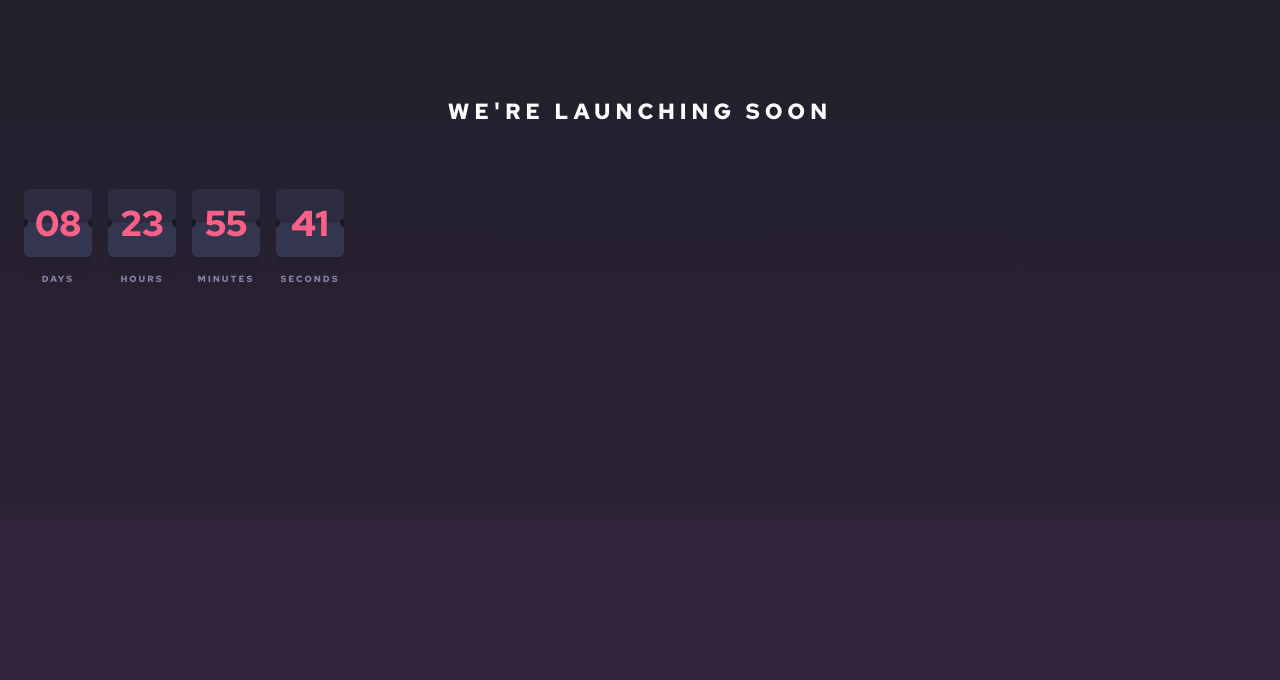
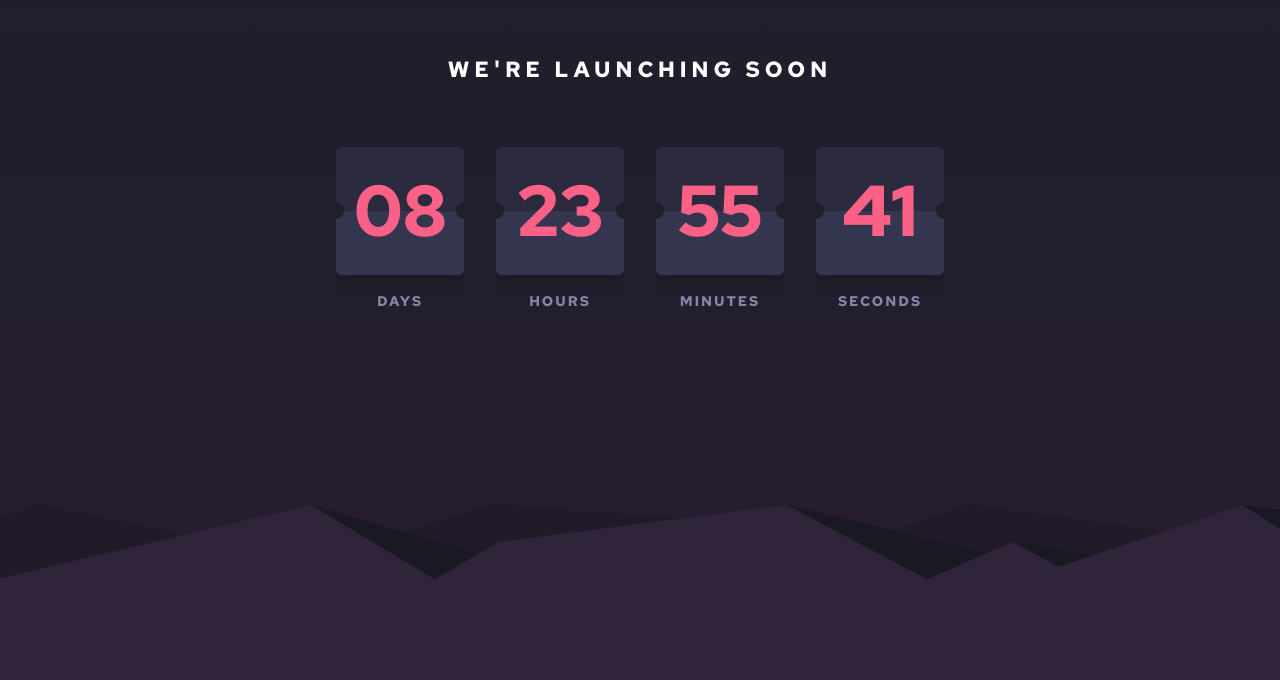
Before and after one commit to jobayer977/countdown, an Astro site: page / in a window 1280 px wide. Shown: the part 120-800 px from the top of the page. Built offline with nearby package versions, Linux system fonts and the light colour scheme; Astro itself is replaced by a stand-in of ours.

Commit message:
Added desktop version

```diff
--- a/src/components/App.svelte
+++ b/src/components/App.svelte
@@ -1,9 +1,10 @@
 <script>
   import Counter from './Counter.svelte';
+  import Footer from './Footer.svelte';
 </script>
 
 <body
-  class="grid grid-rows-[1fr_auto] items-center min-h-lvh bg-gradient-to-b from-blue-800 to-purple bg-blue-800 font-bold text-center"
+  class="grid grid-rows-[1fr_auto] items-center min-h-lvh bg-gradient-to-b from-blue-800 to-purple font-bold text-center"
 >
   <main class="px-6">
     <h1
@@ -13,5 +14,5 @@
     </h1>
     <Counter />
   </main>
-  <div class="p-20 bg-purple"></div>
+  <Footer />
 </body>
--- a/src/components/Counter.svelte
+++ b/src/components/Counter.svelte
@@ -2,7 +2,9 @@
   import CounterItem from './CounterItem.svelte';
 </script>
 
-<div class="grid grid-cols-[repeat(auto-fit_,4.25rem)] gap-4">
+<div
+  class="grid grid-cols-[repeat(auto-fit_,minmax(4.25rem_,auto))] justify-center gap-4 sm:gap-8"
+>
   <CounterItem label="days" value="08" />
   <CounterItem label="hours" value="23" />
   <CounterItem label="minutes" value="55" />
--- a/src/components/CounterItem.svelte
+++ b/src/components/CounterItem.svelte
@@ -5,13 +5,17 @@
 
 <div class="relative overflow-clip">
   <div
-    class="board flex items-center justify-center bg-gradient-to-b from-blue-600/50 to-50% to-blue-600 from-50% size-[4.25rem] rounded-md shadow-lg before:bg-blue-900 after:bg-blue-900"
+    class="board flex items-center justify-center bg-gradient-to-b from-blue-600/50 to-50% to-blue-600 from-50% size-[4.25rem] sm:size-[8rem] rounded-md shadow-lg before:bg-blue-800 after:bg-blue-800"
   >
-    <p class="text-primary-red text-xl">
+    <p class="text-primary-red text-xl sm:text-[4.5rem]">
       {value.toLocaleString('en-US', { minimumIntegerDigits: 2 })}
     </p>
   </div>
-  <p class="text-primary-blue text-sm uppercase tracking-[2px] my-4">{label}</p>
+  <p
+    class="text-primary-blue text-sm sm:text-base uppercase tracking-[2px] my-4"
+  >
+    {label}
+  </p>
 </div>
 
 <style>
@@ -32,4 +36,11 @@
   .board::after {
     right: calc(var(--radius) / -2);
   }
+
+  @media only screen and (min-width: 640px) {
+    .board::before,
+    .board::after {
+      --radius: 1rem;
+    }
+  }
 </style>
--- /dev/null
+++ b/src/components/Footer.svelte
@@ -0,0 +1,39 @@
+<script>
+  import facebookIcon from '../../public/images/icon-facebook.svg';
+  import pinterestIcon from '../../public/images/icon-pinterest.svg';
+  import instagramIcon from '../../public/images/icon-instagram.svg';
+</script>
+
+<footer class="pt-28 pb-10">
+  <ul class="flex justify-center gap-8">
+    <li>
+      <button>
+        <image src={facebookIcon.src} />
+      </button>
+    </li>
+    <li>
+      <button>
+        <image src={pinterestIcon.src} />
+      </button>
+    </li>
+    <li>
+      <button>
+        <image src={instagramIcon.src} />
+      </button>
+    </li>
+  </ul>
+</footer>
+
+<style>
+  footer {
+    background-image: url('/images/pattern-hills.svg');
+    background-size: cover;
+    background-position: center;
+  }
+
+  @media only screen and (max-width: 640px) {
+    footer {
+      background-position: top 0 right 15%;
+    }
+  }
+</style>
--- a/src/pages/index.astro
+++ b/src/pages/index.astro
@@ -5,7 +5,7 @@ import App from '../components/App.svelte';
 <html lang="en">
   <head>
     <meta charset="utf-8" />
-    <link rel="icon" type="image/svg+xml" href="/favicon.svg" />
+    <link rel="icon" type="image/svg+xml" href="/images/favicon-32x32.png" />
     <meta name="viewport" content="width=device-width" />
     <meta name="generator" content={Astro.generator} />
     <!-- Google fonts -->
--- a/tailwind.config.mjs
+++ b/tailwind.config.mjs
@@ -13,7 +13,7 @@ export default {
       colors: {
         'primary-blue': 'hsl(237, 18%, 59%)',
         'primary-red': 'hsl(345, 95%, 68%)',
-        purple: '#30233A',
+        purple: 'hsl(274, 25%, 15%)',
         'blue-600': 'hsl(236, 21%, 26%)',
         'blue-800': 'hsl(235, 16%, 14%)',
         'blue-900': 'hsl(234, 17%, 12%)',
```
Also changed, not shown: public/favicon.svg (deleted).
